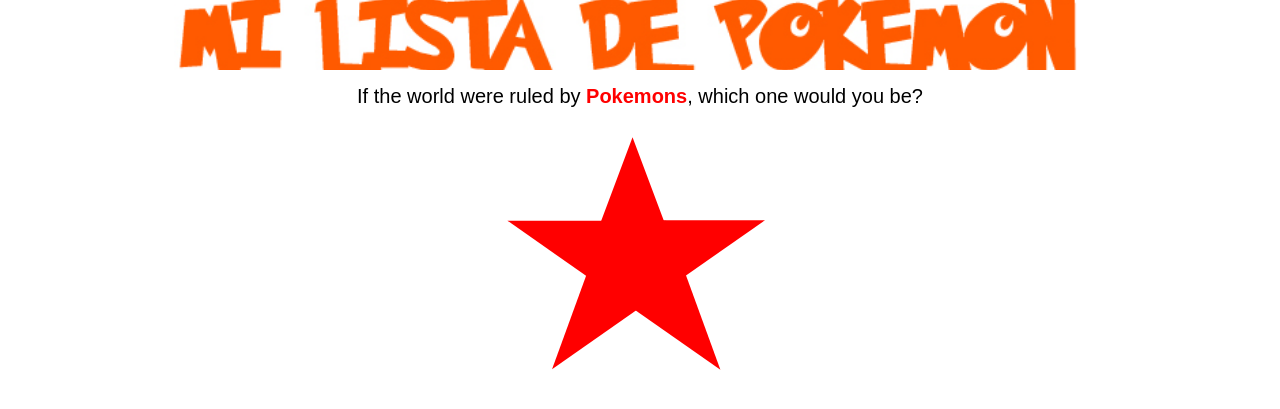
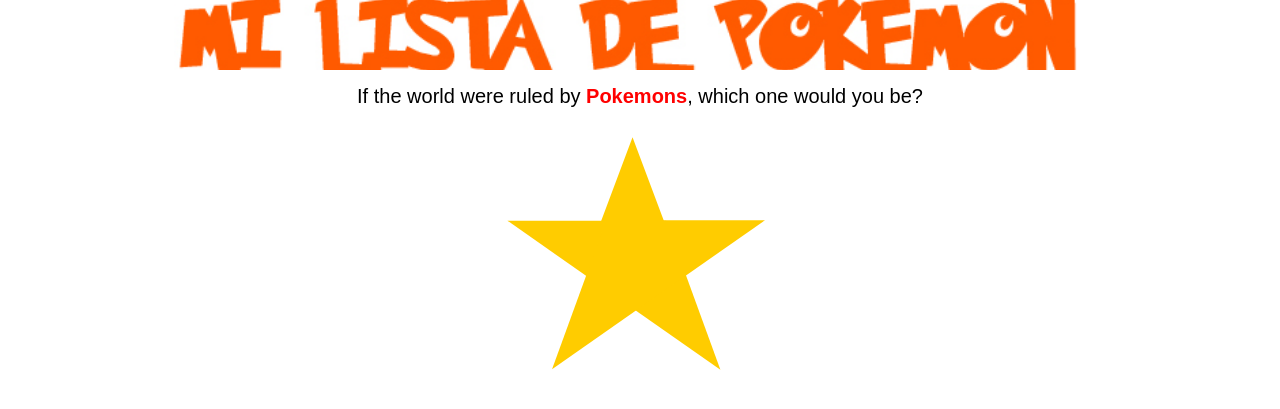
Before and after one commit to lauraportillo/my-favourite-pokemon, a React (Create React App) app: page / in a window 1280 px wide. Shown: the top 409 px of the page. Built offline with nearby package versions, Linux system fonts and the light colour scheme.

Commit message:
add variables file

```diff
--- a/src/stylesheets/Favorite.scss
+++ b/src/stylesheets/Favorite.scss
@@ -1,3 +1,5 @@
+@import 'Variables';
+
 // FORMAS EN CSS https://css-tricks.com/the-shapes-of-css/
 
 .containerStar {
@@ -13,16 +15,16 @@
   margin: 50px 0;
   position: relative;
   display: block;
-  color: red;
+  color: $color-1;
   width: 0px;
   height: 0px;
   border-right: 100px solid transparent;
-  border-bottom: 70px solid red;
+  border-bottom: 70px solid $color-1;
   border-left: 100px solid transparent;
   transform: rotate(35deg);
 }
 .containerStar__start:before {
-  border-bottom: 80px solid red;
+  border-bottom: 80px solid $color-1;
   border-left: 30px solid transparent;
   border-right: 30px solid transparent;
   position: absolute;
@@ -37,13 +39,13 @@
 .containerStar__start:after {
   position: absolute;
   display: block;
-  color: red;
+  color: $color-1;
   top: 3px;
   left: -105px;
   width: 0px;
   height: 0px;
   border-right: 100px solid transparent;
-  border-bottom: 70px solid red;
+  border-bottom: 70px solid $color-1;
   border-left: 100px solid transparent;
   transform: rotate(-70deg);
   content: '';
--- a/src/stylesheets/Pokemon.scss
+++ b/src/stylesheets/Pokemon.scss
@@ -1,3 +1,4 @@
+@import 'Variables';
 .pokeCard {
   width: 120px;
   height: 200px;
--- /dev/null
+++ b/src/stylesheets/Variables.scss
@@ -0,0 +1,6 @@
+// colors
+$color-1: #ffcc00;
+$color-2: #155ead;
+$color-3: black;
+$color-4: white;
+$color-5: grey;
```
Also changed, not shown: src/images/pokemonLogo.png (added).
